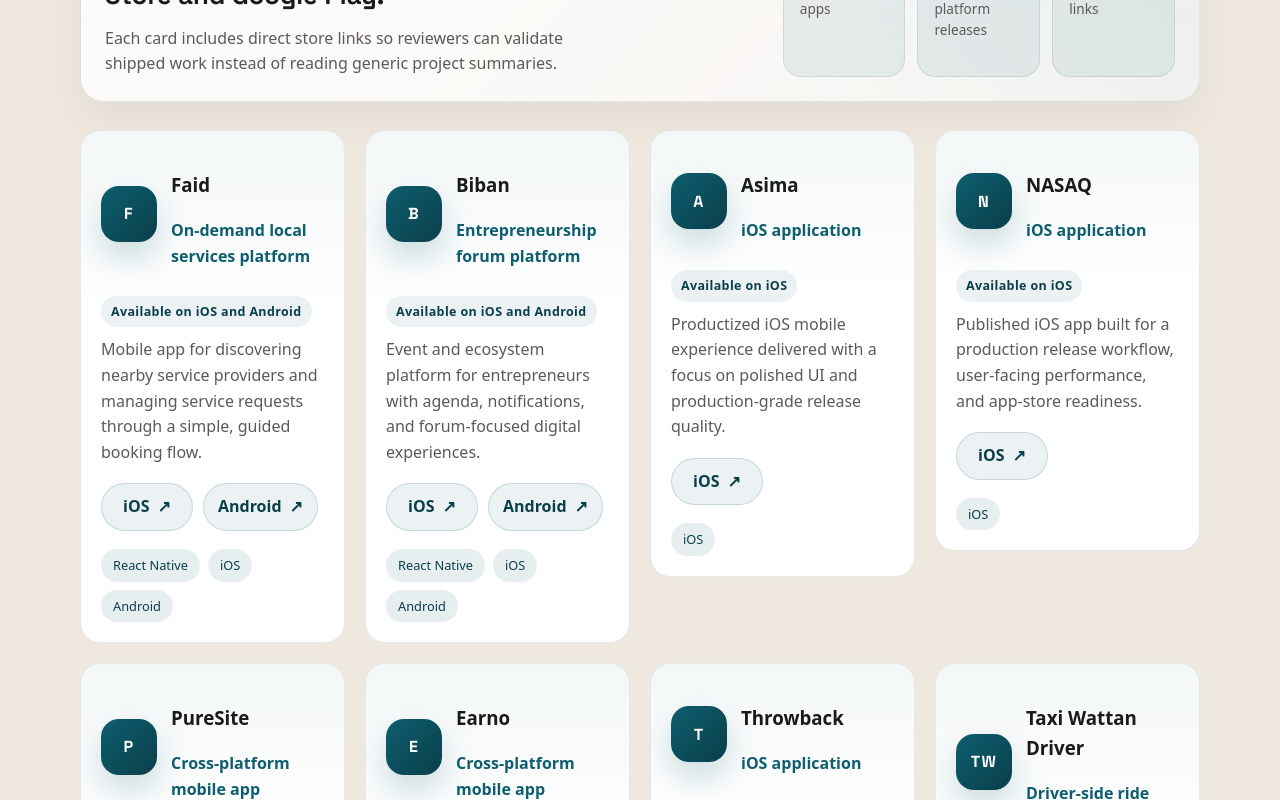
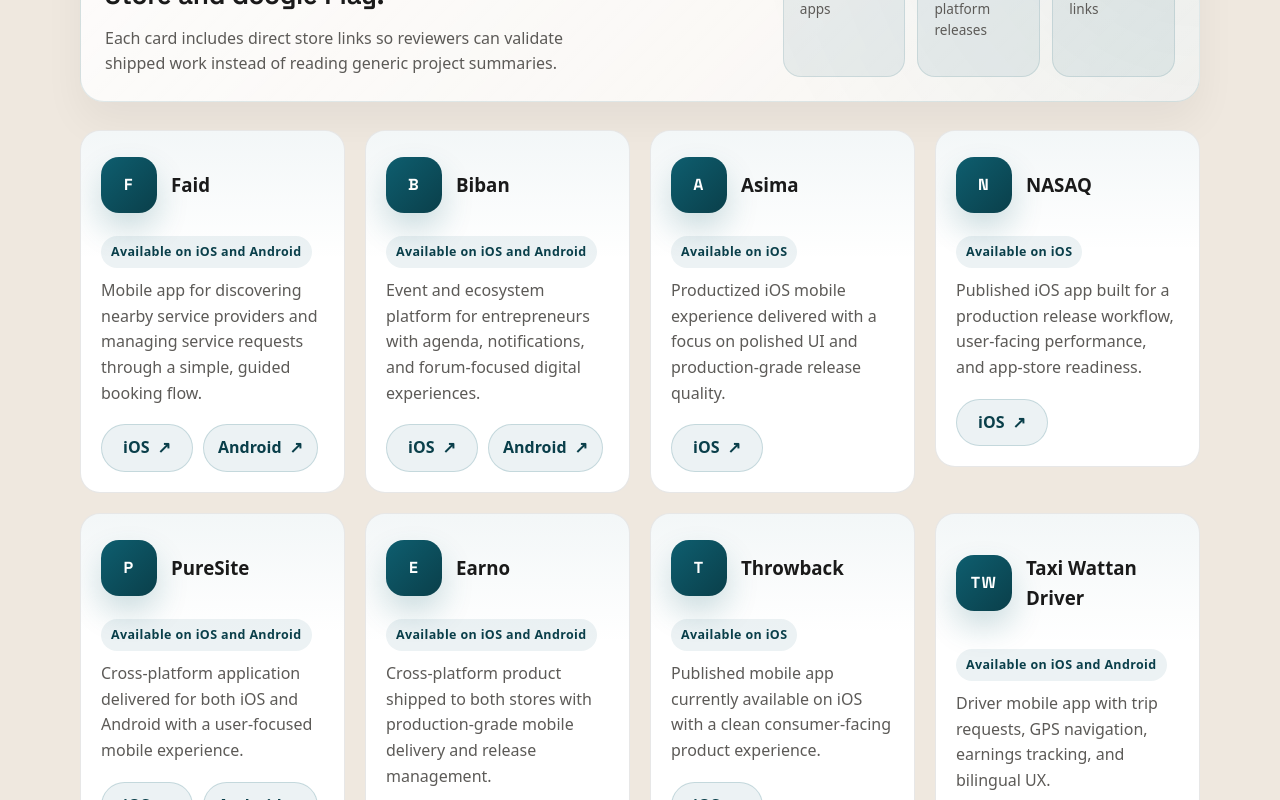
Before and after one commit to ahmednabilkamal/my-portfolio, a React (Vite) app: page / in a window 1280 px wide. Shown: the part 2100-2900 px from the top of the page. Built offline with nearby package versions, Linux system fonts and the light colour scheme; a web font is replaced by a local one.

Commit message:
Enhance the project section content

```diff
--- a/src/App.tsx
+++ b/src/App.tsx
@@ -203,7 +203,6 @@ export default function App() {
                       </div>
                       <div>
                         <h3>{project.name}</h3>
-                        <p className="tagline">{project.tagline}</p>
                       </div>
                     </div>
                     <div>
@@ -223,13 +222,6 @@ export default function App() {
                             <span>{link.label}</span>
                             <span aria-hidden="true">↗</span>
                           </a>
-                        ))}
-                      </div>
-                    ) : null}
-                    {project.stack ? (
-                      <div className="chips">
-                        {project.stack.map((item) => (
-                          <span key={item}>{item}</span>
                         ))}
                       </div>
                     ) : null}
--- a/src/styles/global.css
+++ b/src/styles/global.css
@@ -377,12 +377,6 @@ a {
   object-fit: cover;
 }
 
-.tagline {
-  color: var(--accent);
-  font-weight: 600;
-  margin: 6px 0 8px;
-}
-
 .project-availability {
   display: inline-flex;
   align-items: center;
```
